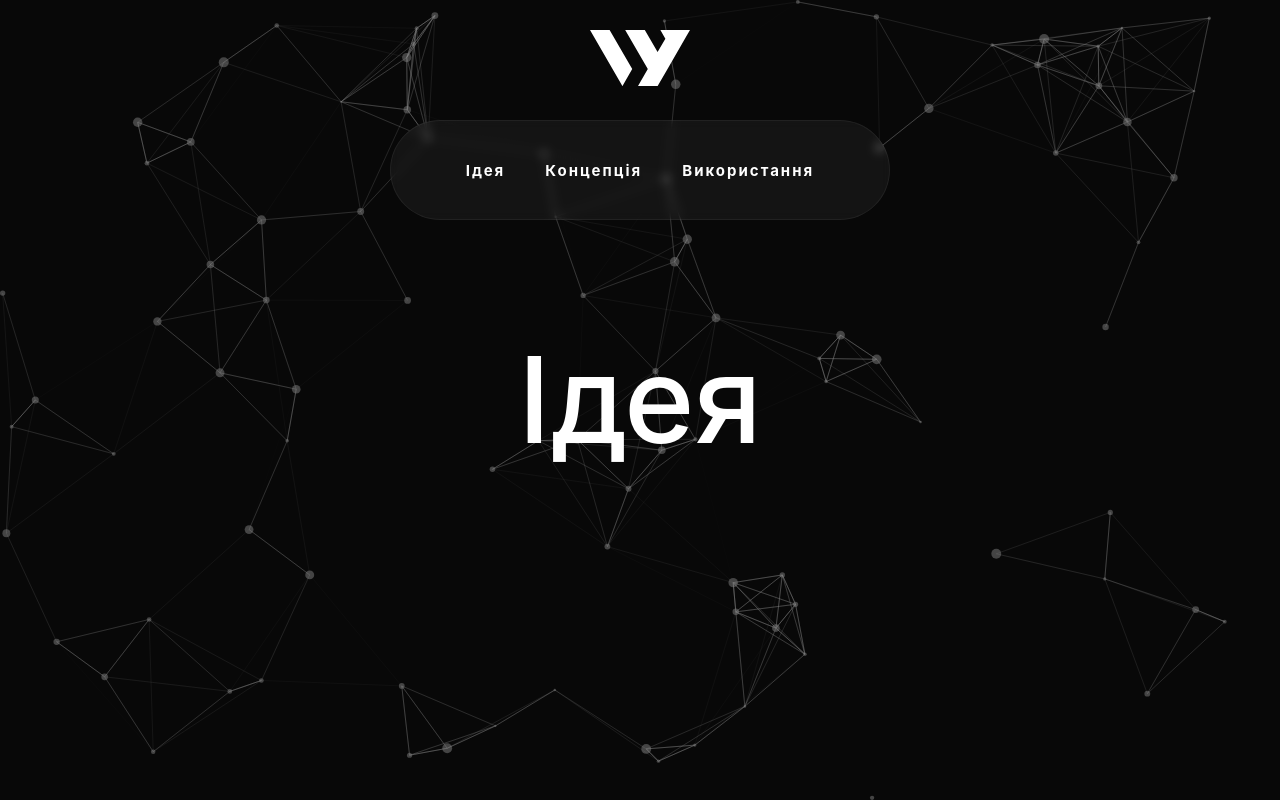
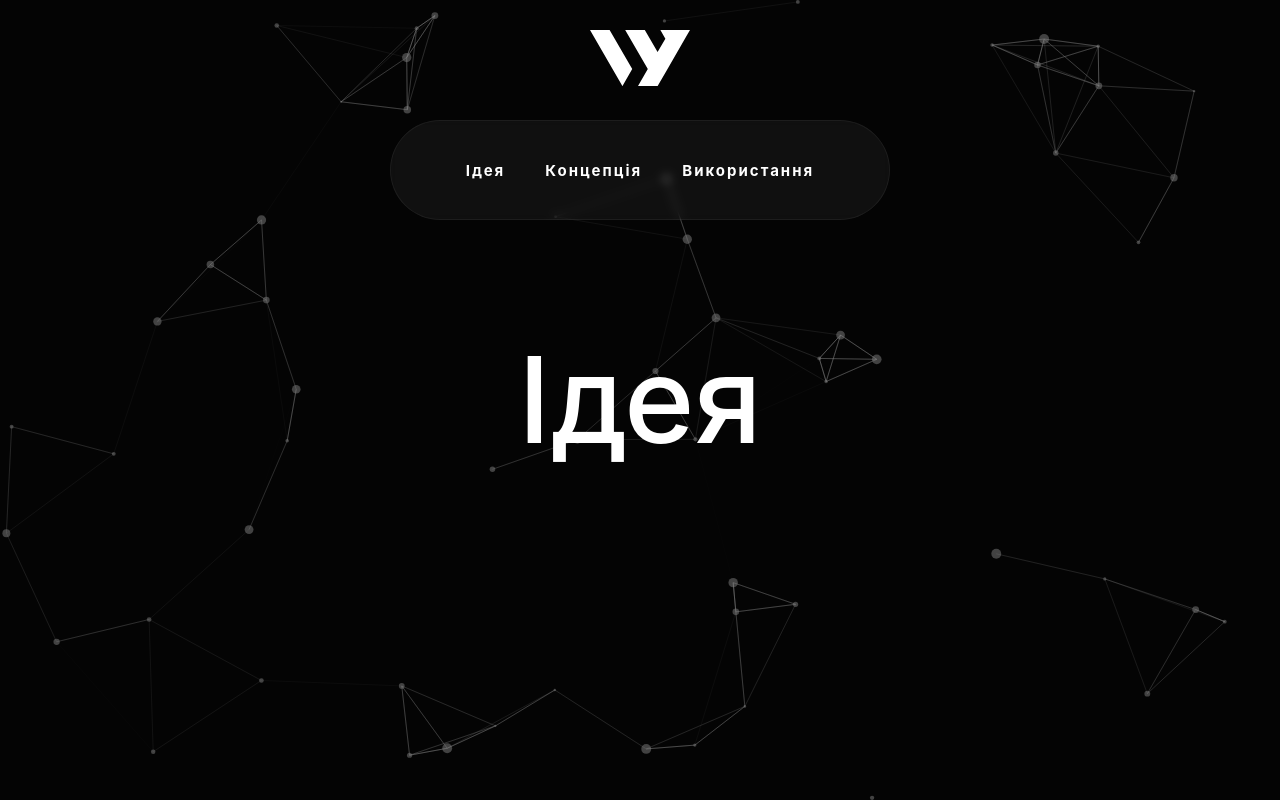
Before and after one commit to PhoenixIO/phonefinder-client, a React (Create React App) app: page / in a window 1280 px wide. Built offline with nearby package versions, Linux system fonts and the light colour scheme; no server answers.

Commit message:
Style fixes

```diff
--- a/src/background/main.json
+++ b/src/background/main.json
@@ -1,10 +1,10 @@
 {
     "background":{
       "color":{
-        "value":"#111111"
+        "value":"#090909"
       }
     },
-    "fpsLimit":120,
+    "fpsLimit": 60,
     "interactivity":{
       "events":{
         "onHover":{
@@ -14,18 +14,11 @@
         "resize":true
       },
       "modes":{
-        "push":{
-          "quantity":4
-        },
         "grab": {
-            "distance": 140,
-            "line_linked": {
-              "opacity": 1
-            }
-        },
-        "repulse":{
-          "distance":200,
-          "duration":0.4
+          "distance": 140,
+          "line_linked": {
+            "opacity": 1
+          }
         }
       }
     },
@@ -35,10 +28,10 @@
       },
       "links":{
         "color":"#ffffff",
-        "distance":150,
-        "enable":true,
-        "opacity":0.5,
-        "width":1
+        "distance": 150,
+        "enable": true,
+        "opacity": 0.5,
+        "width": 1
       },
       "move":{
         "direction":"none",
@@ -55,7 +48,7 @@
           "enable":true,
           "area":800
         },
-        "value":80
+        "value": 50
       },
       "opacity":{
         "value":0.5
--- a/src/pages/Auth/Auth.scss
+++ b/src/pages/Auth/Auth.scss
@@ -13,7 +13,7 @@
     .logo {
         left: 20px;
         top: 20px;
-        width: 70px;
+        width: 90px;
 
         position: absolute;
         display: block;
--- a/src/pages/Cabinet/Cabinet.scss
+++ b/src/pages/Cabinet/Cabinet.scss
@@ -15,7 +15,7 @@
         display: block;
         left: 20px;
         top: 20px;
-        width: 70px;
+        width: 90px;
         transition: all 250ms linear;
         z-index: 10;
 
@@ -30,10 +30,11 @@
         position: absolute;
         right: 20px;
         top: 20px;
+        margin: 0!important;
         z-index: 10;
     }
 
-    .section{
+    .section {
         width: 100%;
         top: 20px;
         position: relative;
@@ -266,6 +267,7 @@
     .btn {
         border-radius: 4px;
         height: 44px;
+        margin: 20px 10px;
         font-size: 13px;
         font-weight: 600;
         text-transform: uppercase;
--- a/src/pages/Cabinet/Cabinet.tsx
+++ b/src/pages/Cabinet/Cabinet.tsx
@@ -107,7 +107,7 @@ export function Cabinet() {
               />
           </div>
           <div className="button-center">
-            <a className="btn mt-4" onClick={sendForm}>відправити</a>
+            <a className="btn" onClick={sendForm}>відправити</a>
           </div>
           </div>
       </div>
--- a/src/pages/Cabinet/Reviews.scss
+++ b/src/pages/Cabinet/Reviews.scss
@@ -27,21 +27,19 @@
     }
 
     .logo {
-        left: 50%;
-        transform: translateX(-50%);
-        width: 70px;
-    }
-    .logo {
         position: absolute;
-        top: 5px;
         display: block;
-        z-index: 100;
+        left: 20px;
+        top: 20px;
+        width: 90px;
         transition: all 250ms linear;
-    }
-    .logo img {
-        height: 26px;
-        width: auto;
-        display: block;
+        z-index: 10;
+
+        img {
+            height: 26px;
+            width: auto;
+            display: block;
+        }
     }
 
     .section{
```
